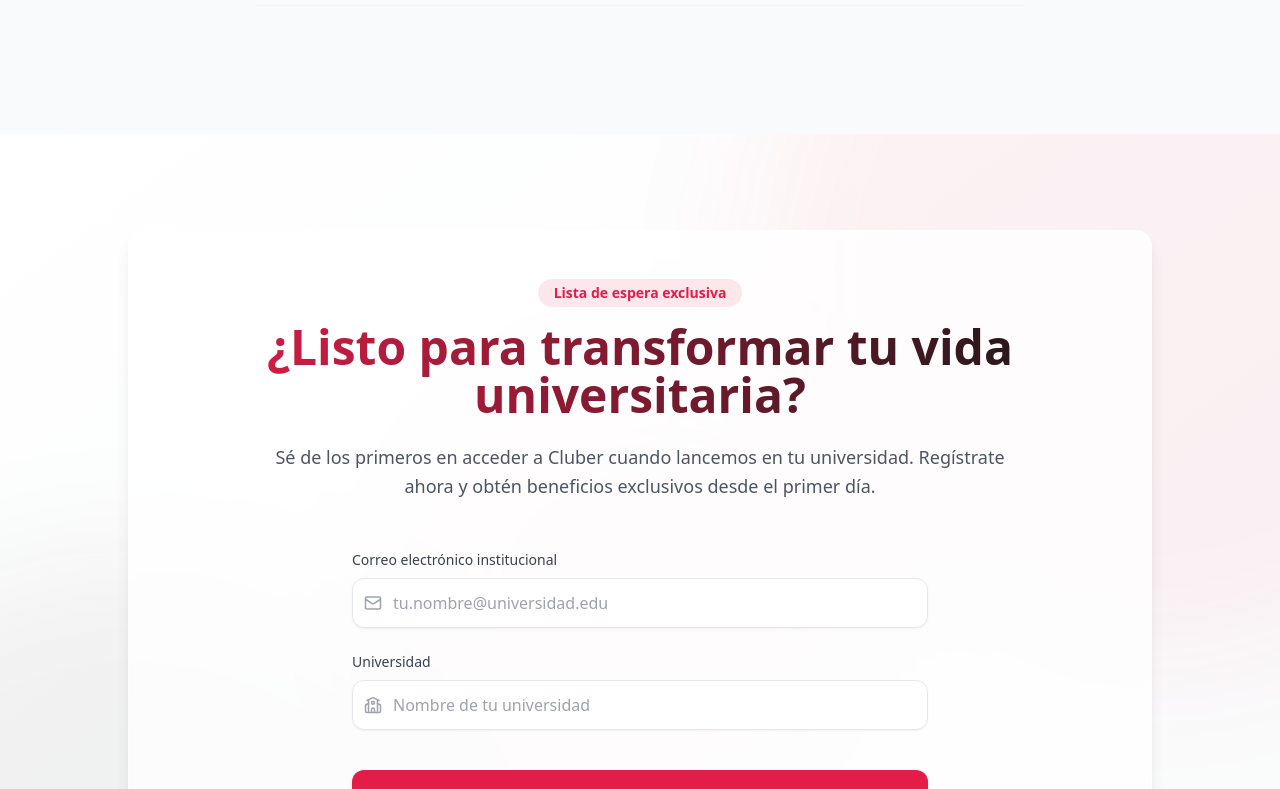
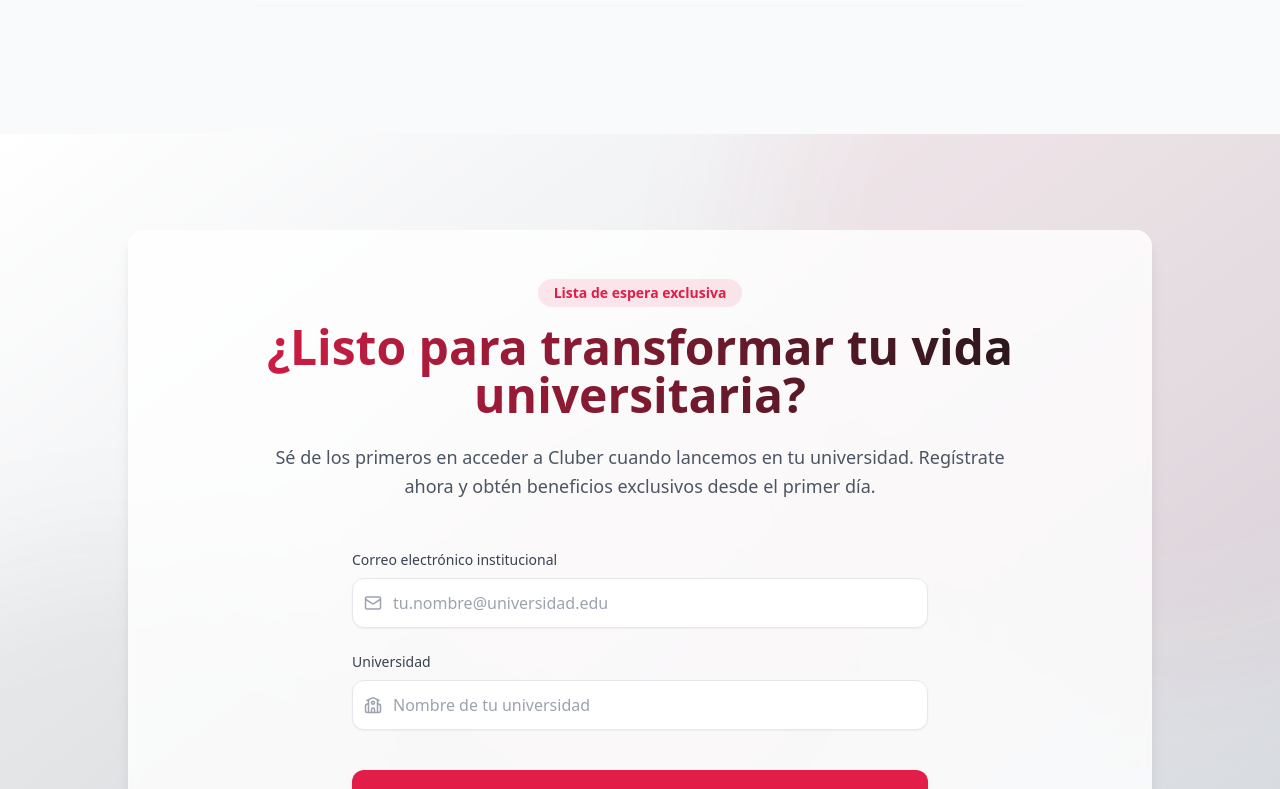
Before and after one commit to Cluber-SocialNetwork/uniclub-landing-lounge, a React (Vite) app: page / in a window 1280 px wide. Shown: the part 4100-4889 px from the top of the page. Built offline with nearby package versions, Linux system fonts and the light colour scheme.

Commit message:
Update CTA component background gradient for improved visual appeal

```diff
--- a/src/components/CTA.tsx
+++ b/src/components/CTA.tsx
@@ -51,7 +51,7 @@ const CTA = () => {
   };
 
   return (
-    <section id="register" className="py-24 relative overflow-hidden bg-gradient-to-br from-white to-gray-50" ref={sectionRef}>
+    <section id="register" className="py-24 relative overflow-hidden bg-gradient-to-br from-white to-gray-300" ref={sectionRef}>
       {/* Background decoration */}
       <div className="absolute inset-0 z-0">
         <div className="absolute top-0 right-0 w-[800px] h-[800px] bg-primary/5 rounded-full transform translate-x-1/3 -translate-y-1/3 blur-3xl"></div>
```
